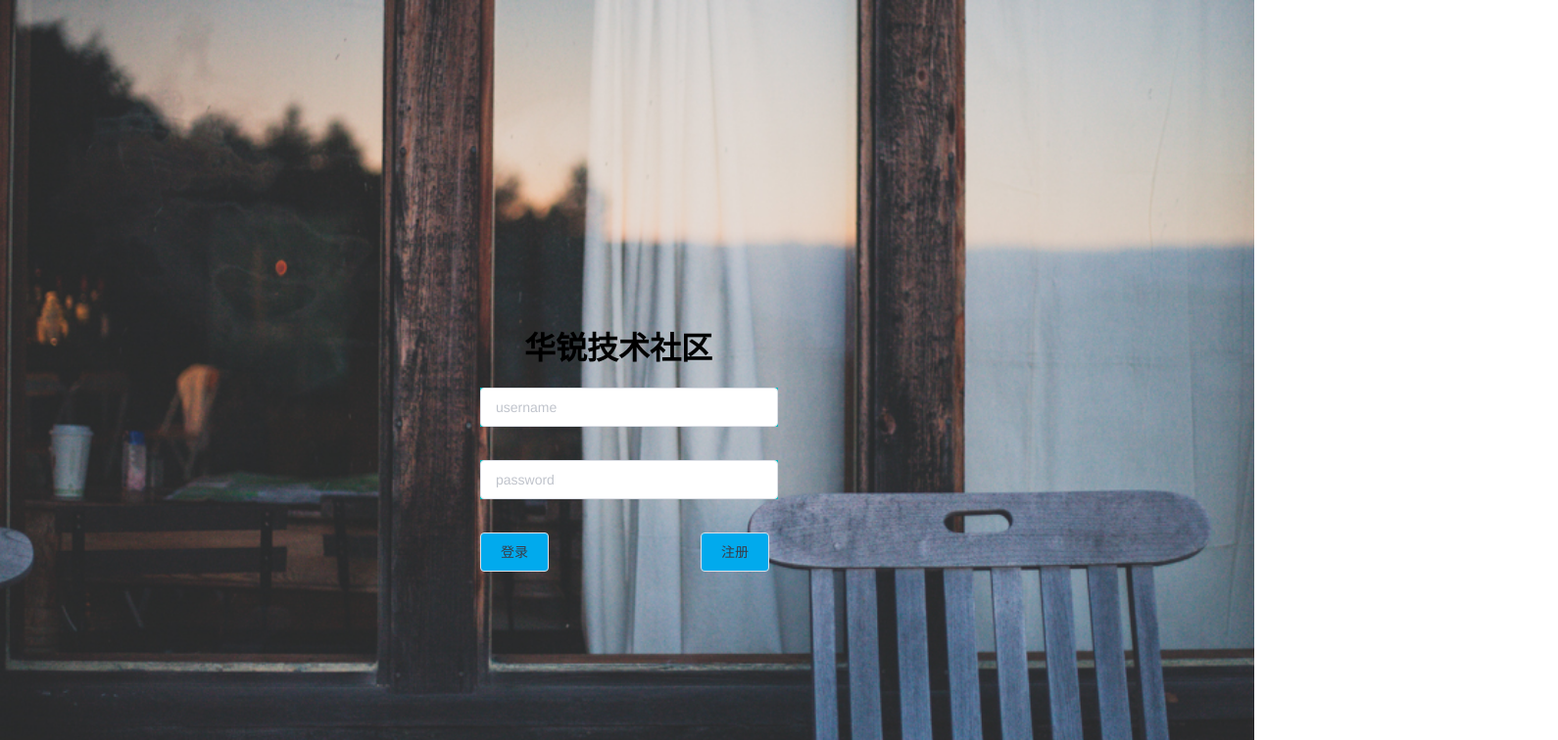
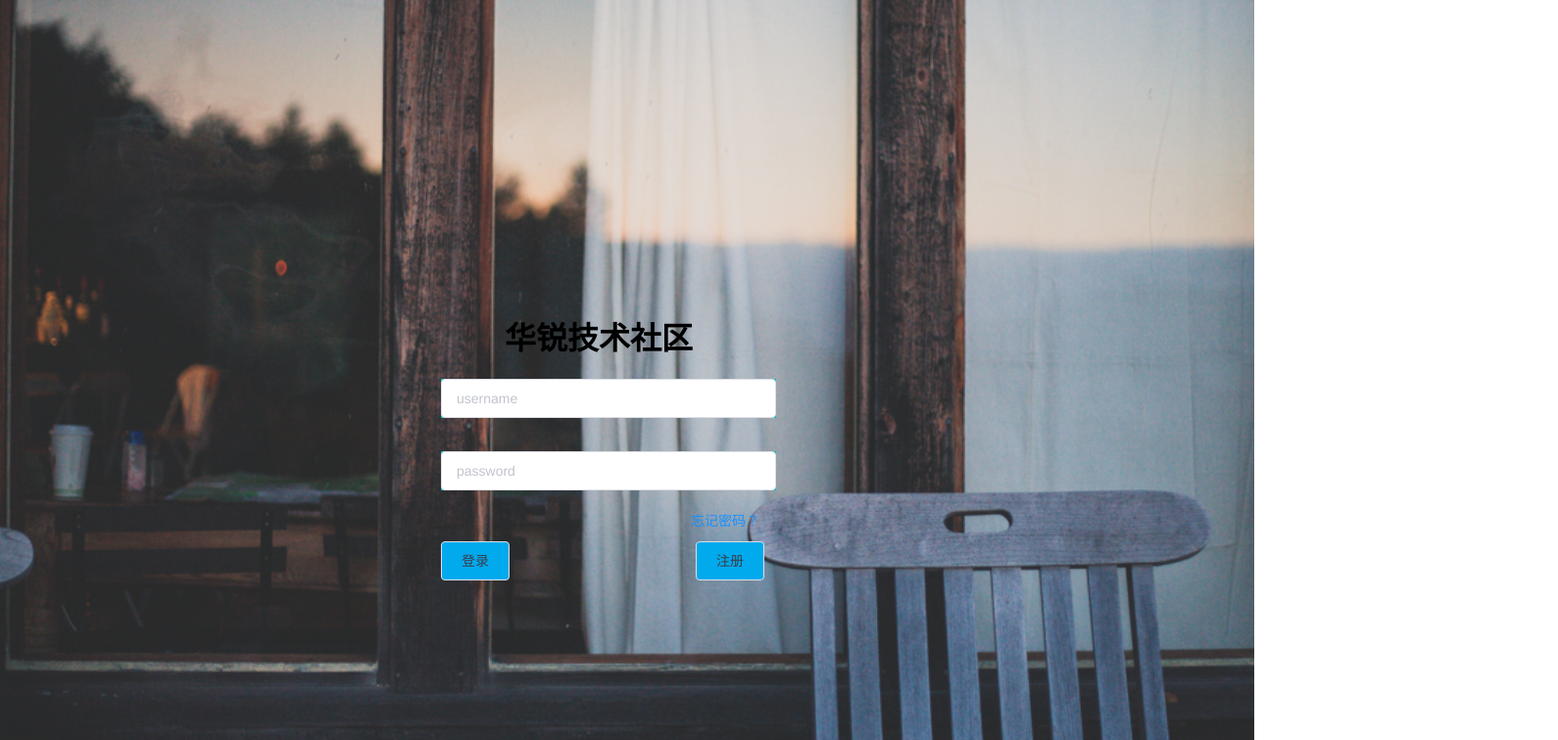
Before and after one commit to zhaofengart/zhifou-vue, a Vue app: page /#/login in a window 1280 px wide. Shown: the top 756 px of the page at 98% size, 1590 px wide, since content can reach past the window. Built offline with nearby package versions, Linux system fonts and the light colour scheme.

Commit message:
登录模块第二次

```diff
--- a/src/views/login.vue
+++ b/src/views/login.vue
@@ -1,9 +1,9 @@
 <template>
   <div class = "register">
-    <el-row style="bottom: -50px; left: 230px;">
+    <el-row style="bottom: -50px; left: 380px;">
       <el-col :xs="24">
-        <h1 style = "margin-left: 45px">华锐技术社区</h1>
-        <el-input style="width: 40%;
+        <h1 style = "margin-left: 65px">华锐技术社区</h1>
+        <el-input style="width: 30%;
                 color: rgb(30, 159, 255);
                 background-color: rgb(0, 186, 189);
                 border-top-color: rgb(117, 26, 26);"
@@ -14,7 +14,7 @@
         </el-input>
       </el-col>
       <el-col :xs="24">
-        <el-input style="width: 40%;
+        <el-input style="width: 30%;
                 color: rgb(1, 170, 237);
                 background-color: rgb(0, 186, 189);
                 margin-top: 34px;
@@ -25,13 +25,15 @@
                   show-word-limit clearable show-password>
         </el-input>
       </el-col>
+      <el-link style="margin-top: -25px;margin-left: 250px" icon="el-icon-findpassword" type="primary">忘记密码？</el-link>
       <el-col :xs="24">
         <el-button style="background-color: rgb(1, 170, 237);
                         color: rgb(57, 61, 73);">
           登录</el-button>
-        <el-button style="margin-left: 155px;
-                        background-color: rgb(1, 170, 237);
-                        color: rgb(57, 61, 73);">
+        <el-button @click.native.prevent="handelregister"
+                   style="margin-left: 190px;
+                   background-color: rgb(1, 170, 237);
+                   color: rgb(57, 61, 73);">
           注册</el-button>
       </el-col>
     </el-row>
@@ -47,6 +49,11 @@
           username: "",
           password: "",
         },
+        };
+      },
+    methods:{
+      handelregister (){
+        this.$router.push({path:'register'})
       }
     }
   };
```
